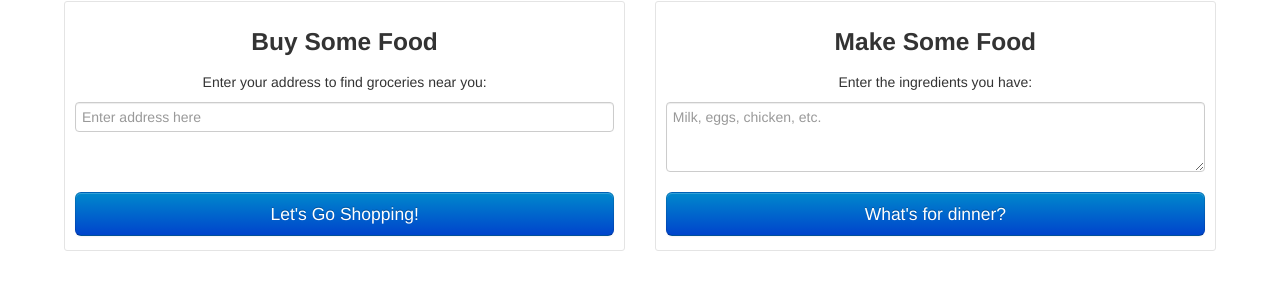
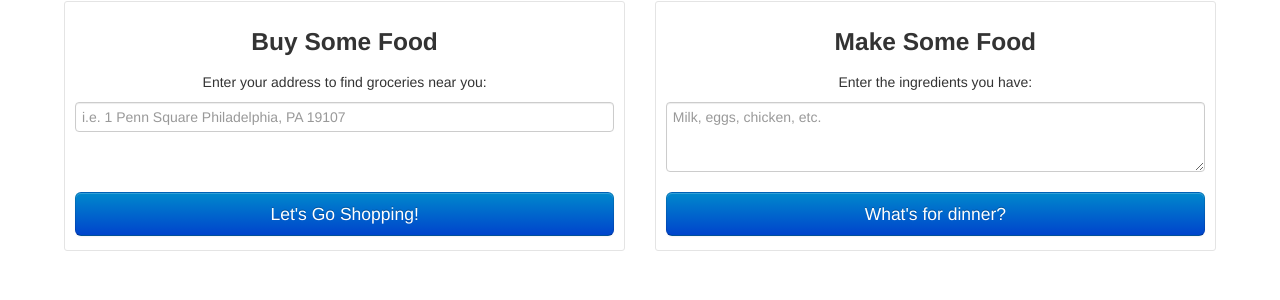
Before and after one commit to notthatbreezy/phillyphoodaccess, a Django app: template locations_app/templates/index.html in a window 1280 px wide. Shown: the part 119-419 px from the top of the page. Run offline with Django 3.2, Linux system fonts and the light colour scheme; the template is opened without the code that fills it, so the values that code supplies are empty; some libraries are stand-ins or nearby versions.

Commit message:
Changed sample text for address

```diff
--- a/locations_app/templates/index.html
+++ b/locations_app/templates/index.html
@@ -7,7 +7,7 @@
         <h3>Buy Some Food</h3>
         <div class="home-instructions"><p>Enter your address to find groceries near you:</p></div>
         <form>
-            <div class="home-form-field"><input type="text" class="input-block-level" placeholder="Enter address here"></input></div>
+            <div class="home-form-field"><input type="text" class="input-block-level" placeholder="i.e. 1 Penn Square Philadelphia, PA 19107"></input></div>
             <button type="submit" class="btn btn-large btn-primary btn-block">Let's Go Shopping!</button>
         </form>
 
```
